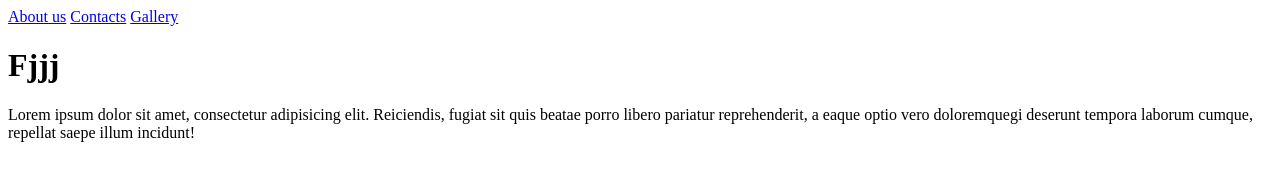
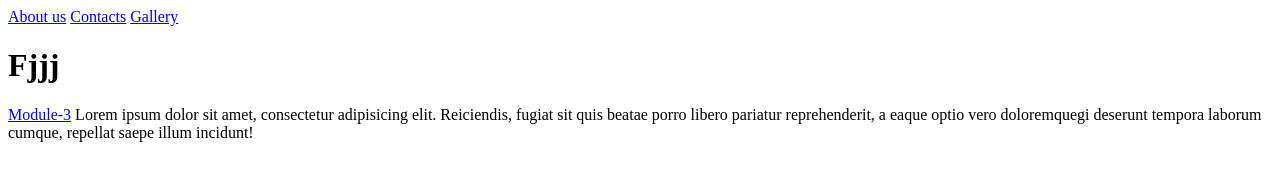
Before and after one commit to v8kuzma/GoIt-fe-cours2, a plain HTML site: page index.html in a window 1280 px wide. Drawn offline with Linux system fonts and the light colour scheme.

Commit message:
Update index.html

```diff
--- a/index.html
+++ b/index.html
@@ -18,6 +18,7 @@
     <footer></footer>
     <h1>Fjjj</h1>
     <p>
+      <a href="module-3/index.html">Module-3</a>
       Lorem ipsum dolor sit amet, consectetur adipisicing elit. Reiciendis,
       fugiat sit quis beatae porro libero pariatur reprehenderit, a eaque optio
       vero doloremquegi deserunt tempora laborum cumque, repellat saepe illum
```
